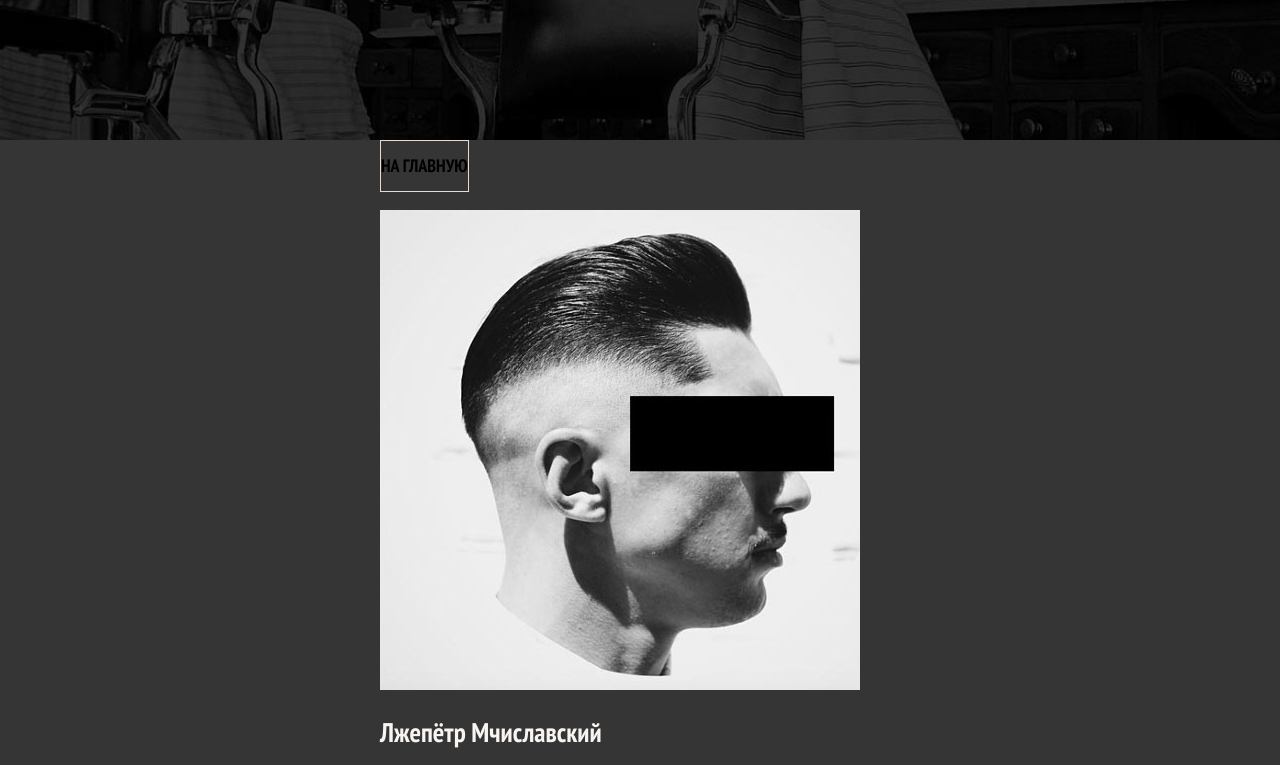
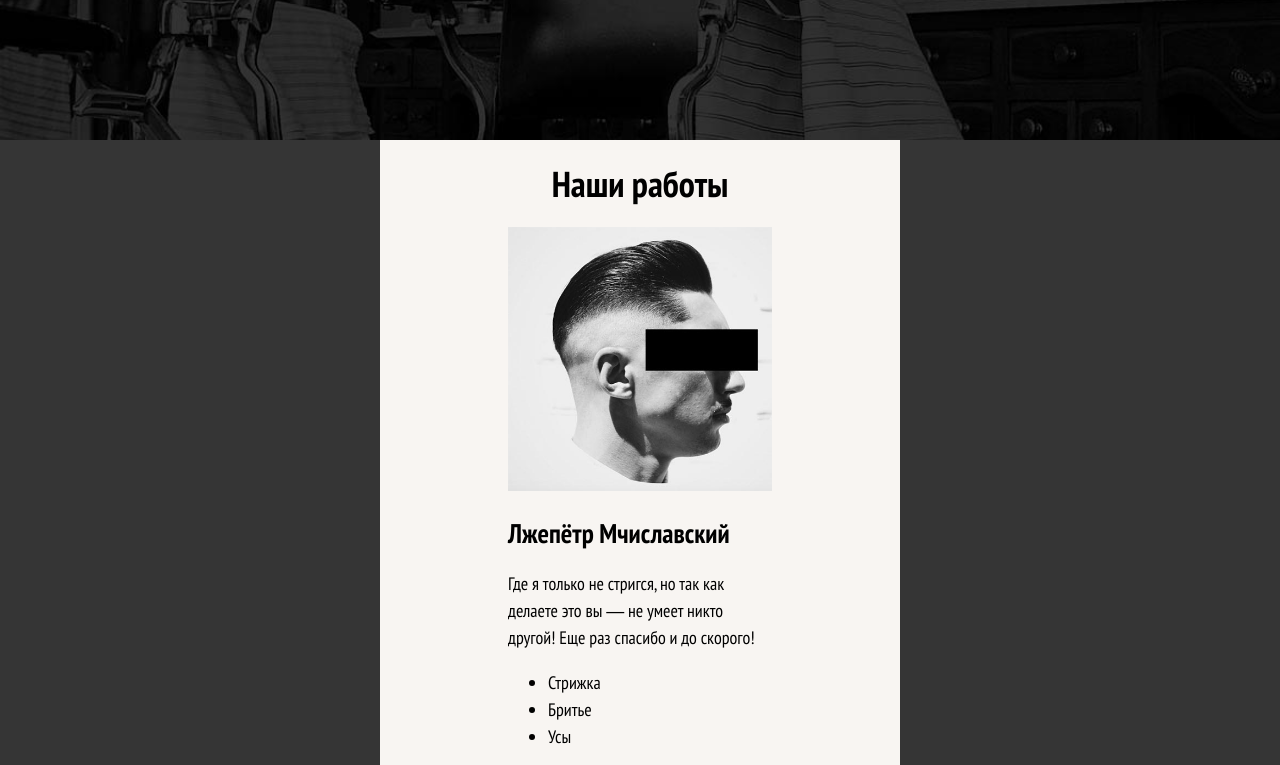
Before and after one commit to hacker-80lvl/barbershop-adaptive, a website: page source/works.html in a window 1280 px wide. Shown: the part 580-1345 px from the top of the page. Drawn offline with nearby package versions, Linux system fonts and the light colour scheme; files that its build step writes are made by us from their sources.

Commit message:
The location of the files has changed

```diff
--- a/source/less/blocks/photo/page-title.less
+++ /dev/null
@@ -1,3 +0,0 @@
-.page-title {
-    .mobile-wrapper();
-}
--- a/source/less/blocks/photo/works.less
+++ /dev/null
@@ -1,3 +0,0 @@
-.works {
-    .mobile-wrapper();
-}
--- /dev/null
+++ b/source/less/blocks/works/page-title.less
@@ -0,0 +1,15 @@
+.page-title {
+    .mobile-wrapper();
+    background-color: @bg-lightgray;
+    padding: 30px 0;
+}
+
+.page-title h1 {
+    margin: 0;
+    color: #000;
+    text-align: center;
+}
+
+.works__home-link {
+    display: none;
+}
--- /dev/null
+++ b/source/less/blocks/works/works.less
@@ -0,0 +1,7 @@
+.works {
+    .mobile-wrapper();
+    padding: 0 10%;
+    background-color: @bg-lightgray;
+    color: #000;
+    box-sizing: border-box;
+}
--- /dev/null
+++ b/source/less/blocks/works/works__item.less
@@ -0,0 +1,12 @@
+.works-item__image-wrapper {
+    margin: 0;
+    text-align: center;
+    img {
+        width: 100%;
+    }
+}
+
+.works-item__text {
+    padding: 0;
+    margin: 0;
+}
--- a/source/less/mixins.less
+++ b/source/less/mixins.less
@@ -5,7 +5,7 @@
 }
 
 .mobile-wrapper() {
-    width: 100%;
+    width: 99%;
     min-width: 400px;
     max-width: 520px;
     margin: 0 auto;
--- a/source/less/style.less
+++ b/source/less/style.less
@@ -16,6 +16,7 @@
 @import "blocks/index/advantages.less";
 @import "blocks/index/news.less";
 @import "blocks/index/reviews.less";
-@import "blocks/photo/page-title.less";
-@import "blocks/photo/works.less";
-@import "blocks/photo/price-list.less";
+@import "blocks/works/page-title.less";
+@import "blocks/works/works.less";
+@import "blocks/works/works__item.less";
+@import "blocks/works/price-list.less";
--- a/source/works.html
+++ b/source/works.html
@@ -54,7 +54,7 @@
 
     <main class="page-main page-main--inner">
         <header class="page-title">
-            <h1 class="visually-hidden">Наши работы</h1>
+            <h1>Наши работы</h1>
             <a href="index.html" class="works__home-link button">На главную</a>
         </header>
 
```
Also changed, not shown: source/less/blocks/works/price-list.less (renamed from source/less/blocks/photo/price-list.less).
